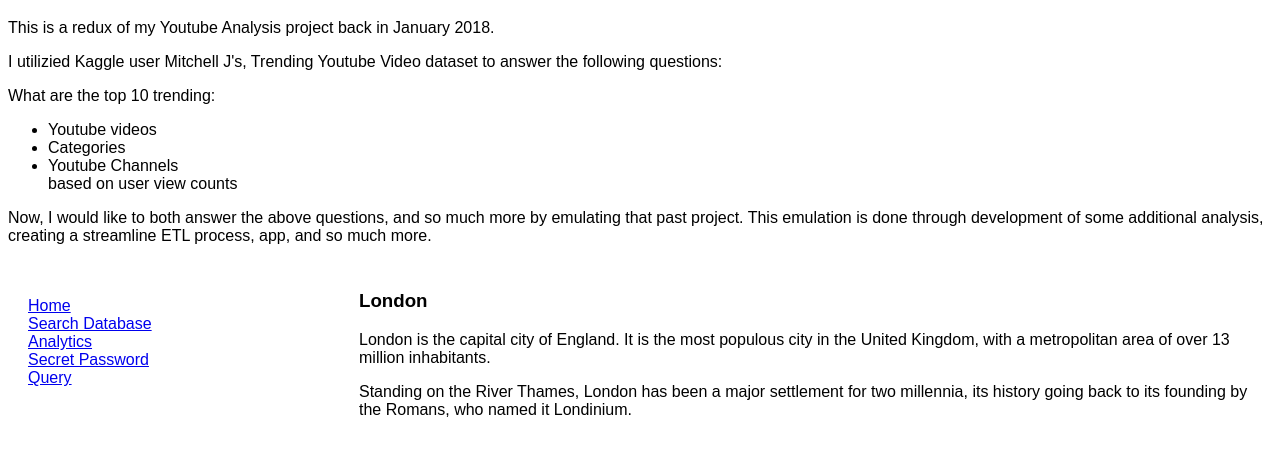
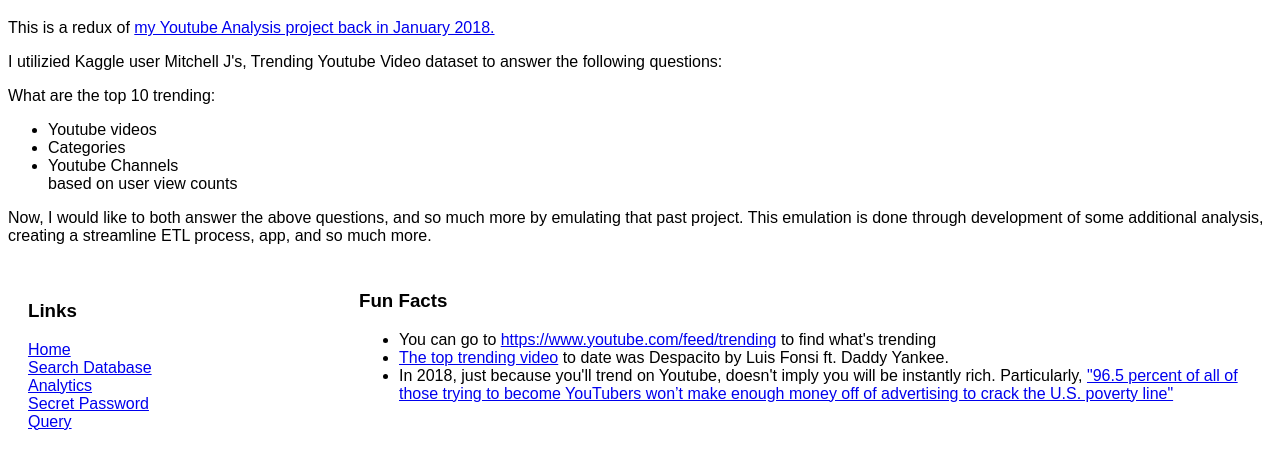
Before and after one commit to CloudChaoszero/Youtube-TrendingVideos-AnalysisV2, a Flask app: page / in a window 1280 px wide. Shown: the part 417-892 px from the top of the page. Before the commit the page ends 834 px from the top, so only its background shows below. Run offline with Flask 2, Linux system fonts and the light colour scheme; parts of the project's set-up code (start-up, migrations or seed data) failed here and were passed over.

Commit message:
Modify homepage

```diff
--- a/Resources/templates/index-home.html
+++ b/Resources/templates/index-home.html
@@ -84,7 +84,7 @@ footer {
     border="0">
     </center>
 
-<p>This is a redux of my Youtube Analysis project back in January 2018.</p>
+<p>This is a redux of <a href= "https://github.com/CloudChaoszero/Youtube-TrendsNMore">my Youtube Analysis project back in January 2018.</a></p>
 
 <p>I utilizied Kaggle user Mitchell J's, Trending Youtube Video dataset to answer the following questions:<p>
 
@@ -101,6 +101,7 @@ based on user view counts
 
 <section>
   <nav>
+        <h1>Links</h1>
     <ul>
       <li><a href="/">Home</a></li>
       <li><a href="/search">Search Database</a></li>
@@ -111,10 +112,14 @@ based on user view counts
   </nav>
 
   <article>
-    <h1>London</h1>
-    <p>London is the capital city of England. It is the most populous city in the  United Kingdom, with a metropolitan area of over 13 million inhabitants.</p>
-    <p>Standing on the River Thames, London has been a major settlement for two millennia, its history going back to its founding by the Romans, who named it Londinium.</p>
-  </article>
+    <h1>Fun Facts</h1>
+    <ul>
+    <li>You can go to <a href = "https://www.youtube.com/feed/trending">https://www.youtube.com/feed/trending</a> to find what's trending</li>
+    <li> <a href = "https://www.statista.com/statistics/249396/top-youtube-videos-views/">The top trending video</a> to date was Despacito by Luis Fonsi ft. Daddy Yankee.</li>
+    <li>In 2018, just because you'll trend on Youtube, doesn't imply you will be instantly rich. Particularly, <a href="http://fortune.com/2018/02/27/youtube-success-poverty-wages/"> "96.5 percent of all of those trying to become YouTubers
+        won’t make enough money off of advertising to crack the U.S. poverty line"</a></li>
+    </ul>
+    </article>
 </section>
 
 </body>
```
Also changed, not shown: DatabaseCreation.py (+6 -9 lines).
